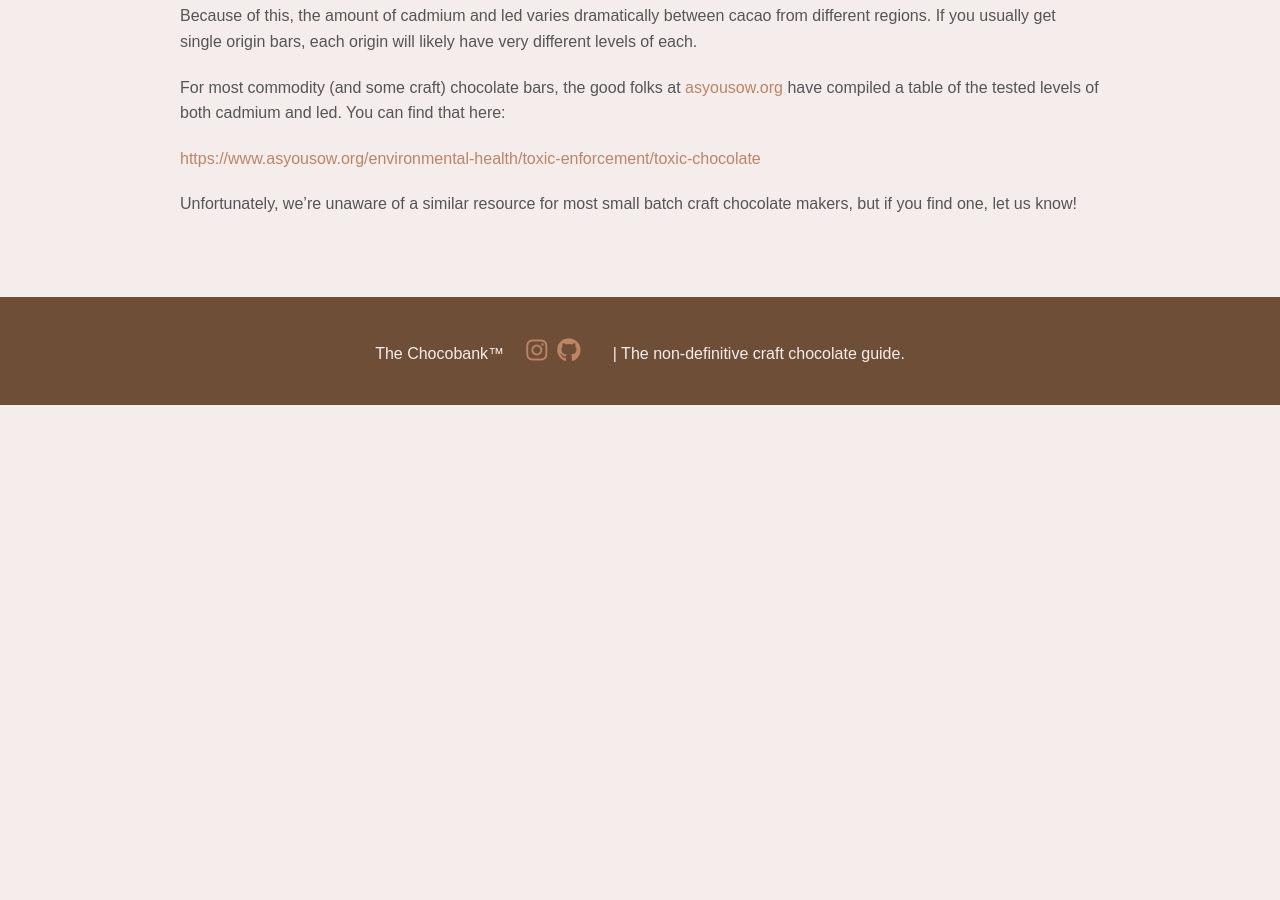
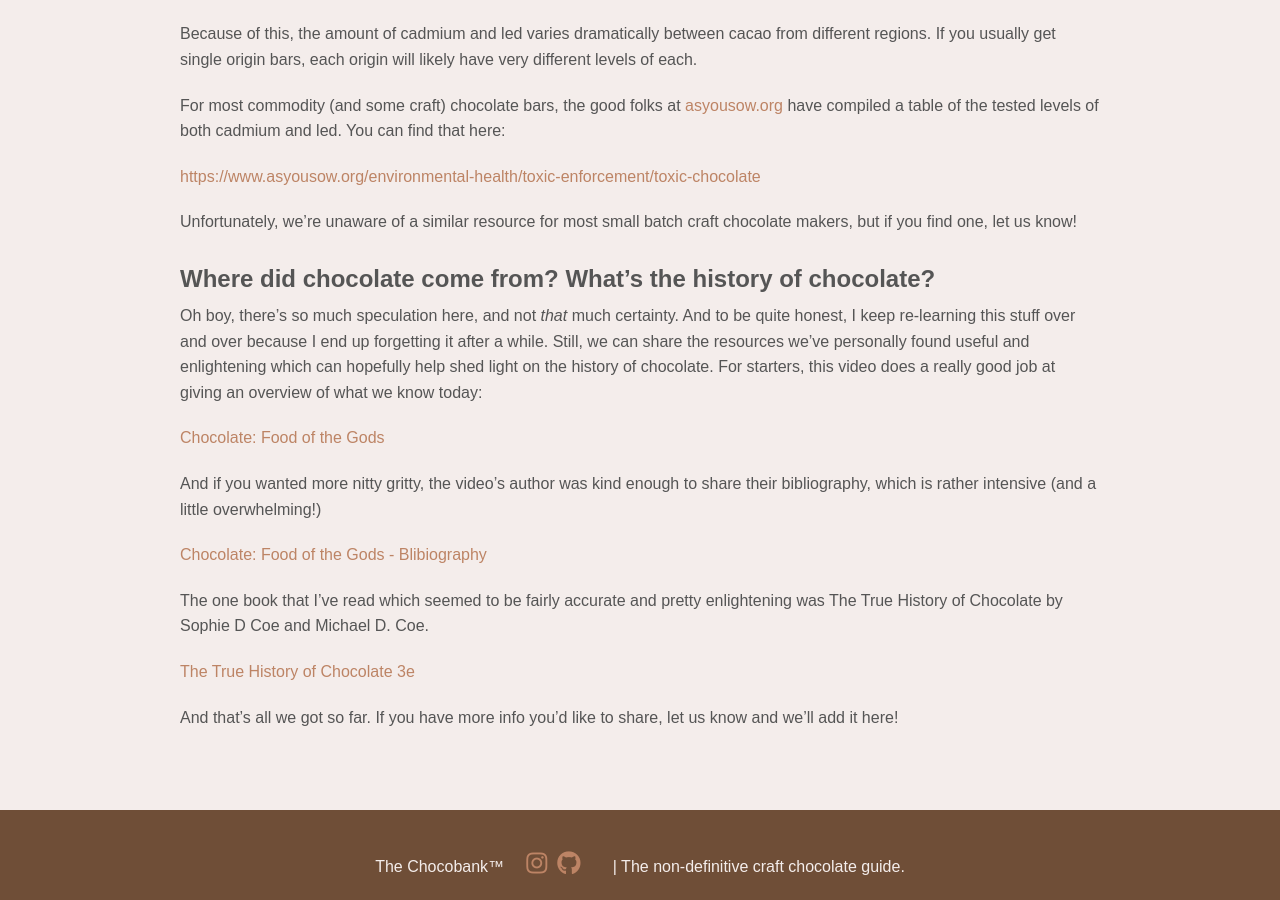
Before and after one commit to mdayaram/thechocobank.com, a Jekyll site: the page built from faq.md, in a window 1280 px wide and 900 px high, scrolled down 4834 px. Built offline with Jekyll 4.4.1, drawn with Linux system fonts in a browser that asks for light colours; before the commit the page ends 5239 px from its top, so only the background shows below that; some of the changed text lies outside the part shown.

Commit message:
Adding a FAQ for the history of chocolate

```diff
--- a/faq.md
+++ b/faq.md
@@ -154,3 +154,19 @@ For most commodity (and some craft) chocolate bars, the good folks at [asyousow.
 [https://www.asyousow.org/environmental-health/toxic-enforcement/toxic-chocolate](https://www.asyousow.org/environmental-health/toxic-enforcement/toxic-chocolate)
 
 Unfortunately, we’re unaware of a similar resource for most small batch craft chocolate makers, but if you find one, let us know!
+
+# Where did chocolate come from? What's the history of chocolate?
+
+Oh boy, there's so much speculation here, and not _that_ much certainty. And to be quite honest, I keep re-learning this stuff over and over because I end up forgetting it after a while. Still, we can share the resources we've personally found useful and enlightening which can hopefully help shed light on the history of chocolate. For starters, this video does a really good job at giving an overview of what we know today:
+
+[Chocolate: Food of the Gods](https://www.youtube.com/watch?v=s4nBlkk1210)
+
+And if you wanted more nitty gritty, the video's author was kind enough to share their bibliography, which is rather intensive (and a little overwhelming!)
+
+[Chocolate: Food of the Gods - Blibiography](https://docs.google.com/document/d/1UB1EaM6tIoo7ptungjBpfWxjz269Cgt04o07aCNc0XI/edit)
+
+The one book that I've read which seemed to be fairly accurate and pretty enlightening was The True History of Chocolate by Sophie D Coe and Michael D. Coe.
+
+[The True History of Chocolate 3e](https://www.thamesandhudsonusa.com/books/true-history-of-chocolate-3e-softcover-3rd-edition)
+
+And that's all we got so far. If you have more info you'd like to share, let us know and we'll add it here!
```
